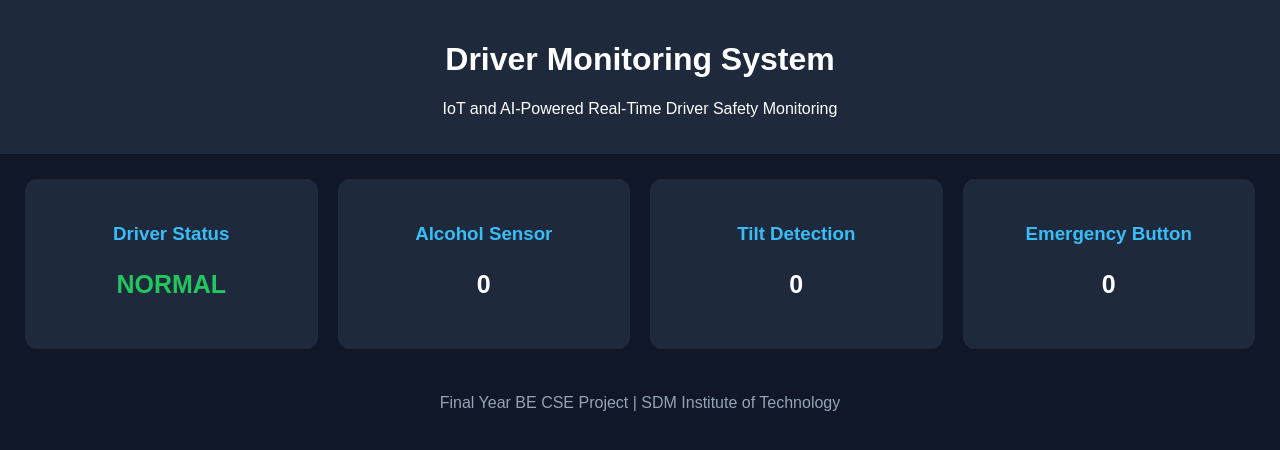
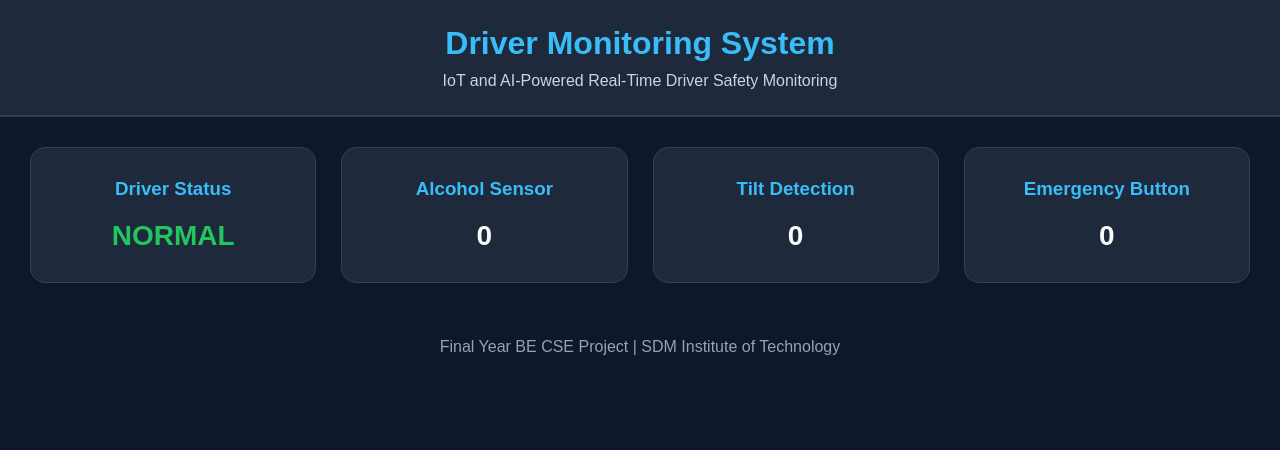
Before and after one commit to varunkumar212005/driver-drowsiness-detection-system, a Python web app: template dashboard/templates/index.html in a window 1280 px wide. Shown: the top 450 px of the page. Run offline with Jinja, Linux system fonts and the light colour scheme; the template is opened without the code that fills it, so the values that code supplies are empty.

Commit message:
Update index.html

```diff
--- a/dashboard/templates/index.html
+++ b/dashboard/templates/index.html
@@ -1,60 +1,12 @@
 <!DOCTYPE html>
-<html>
+<html lang="en">
 <head>
-    <title>Driver Monitoring System</title>
+    <meta charset="UTF-8">
     <meta name="viewport" content="width=device-width, initial-scale=1.0">
 
-    <style>
-        body {
-            margin: 0;
-            font-family: Arial, sans-serif;
-            background: #101827;
-            color: white;
-        }
+    <title>Driver Monitoring System</title>
 
-        header {
-            background: #1e293b;
-            padding: 20px;
-            text-align: center;
-        }
-
-        .container {
-            padding: 25px;
-            display: grid;
-            grid-template-columns: repeat(auto-fit, minmax(220px, 1fr));
-            gap: 20px;
-        }
-
-        .card {
-            background: #1e293b;
-            padding: 25px;
-            border-radius: 12px;
-            text-align: center;
-        }
-
-        .card h3 {
-            color: #38bdf8;
-        }
-
-        .value {
-            font-size: 25px;
-            font-weight: bold;
-        }
-
-        .normal {
-            color: #22c55e;
-        }
-
-        .danger {
-            color: #ef4444;
-        }
-
-        footer {
-            text-align: center;
-            padding: 20px;
-            color: #94a3b8;
-        }
-    </style>
+    <link rel="stylesheet" href="{{ url_for('static', filename='css/style.css') }}">
 </head>
 
 <body>
@@ -64,7 +16,7 @@
         <p>IoT and AI-Powered Real-Time Driver Safety Monitoring</p>
     </header>
 
-<div class="container">
+    <main class="container">
 
         <div class="card">
             <h3>Driver Status</h3>
@@ -86,36 +38,13 @@
             <p class="value" id="button">0</p>
         </div>
 
-</div>
+    </main>
 
     <footer>
         Final Year BE CSE Project | SDM Institute of Technology
     </footer>
 
-<script>
-async function updateDashboard() {
-    try {
-        const response = await fetch("/api/sensors");
-        const data = await response.json();
-
-        const status = document.getElementById("status");
-
-        status.innerText = data.status;
-        status.className = "value " +
-            (data.status === "NORMAL" ? "normal" : "danger");
-
-        document.getElementById("alcohol").innerText = data.alcohol;
-        document.getElementById("tilt").innerText = data.tilt;
-        document.getElementById("button").innerText = data.button;
-
-    } catch (error) {
-        console.log("Dashboard update error:", error);
-    }
-}
-
-setInterval(updateDashboard, 1000);
-updateDashboard();
-</script>
+    <script src="{{ url_for('static', filename='js/dashboard.js') }}"></script>
 
 </body>
 </html>
```
Lines whose indentation alone changed are shown as unchanged.
